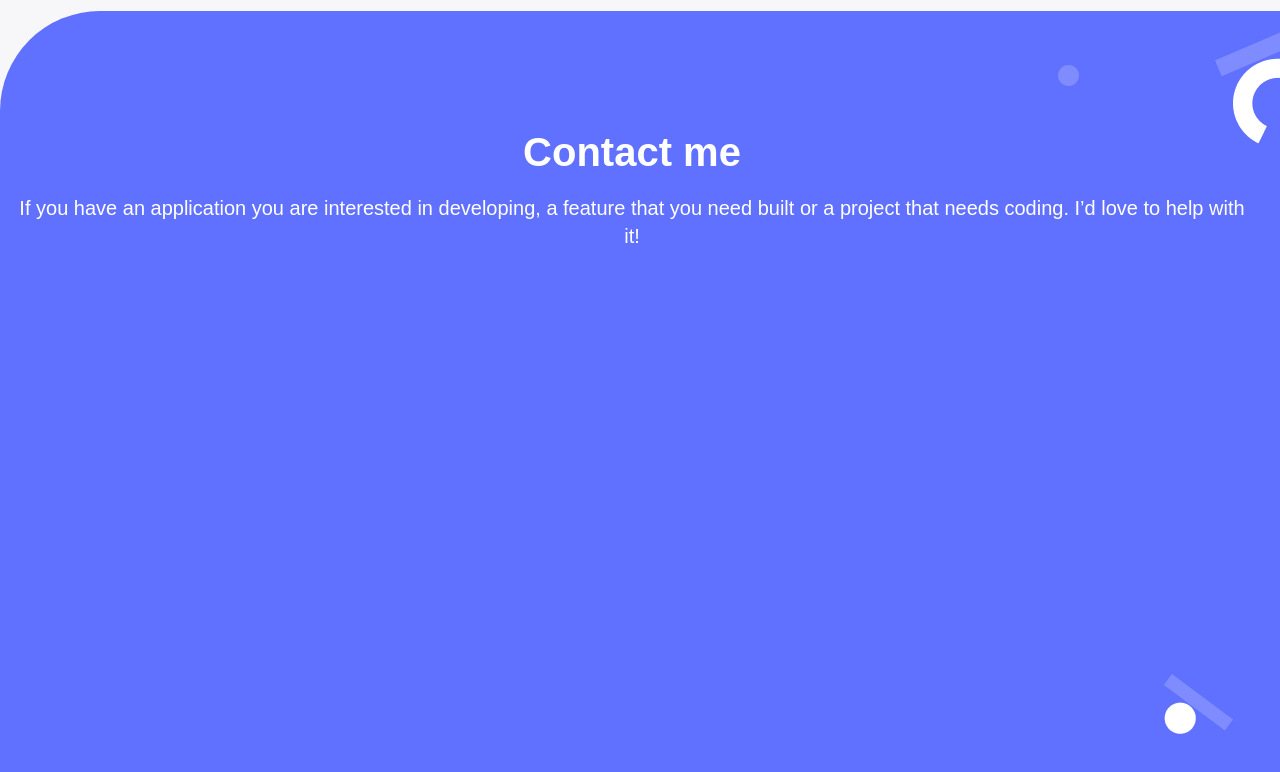
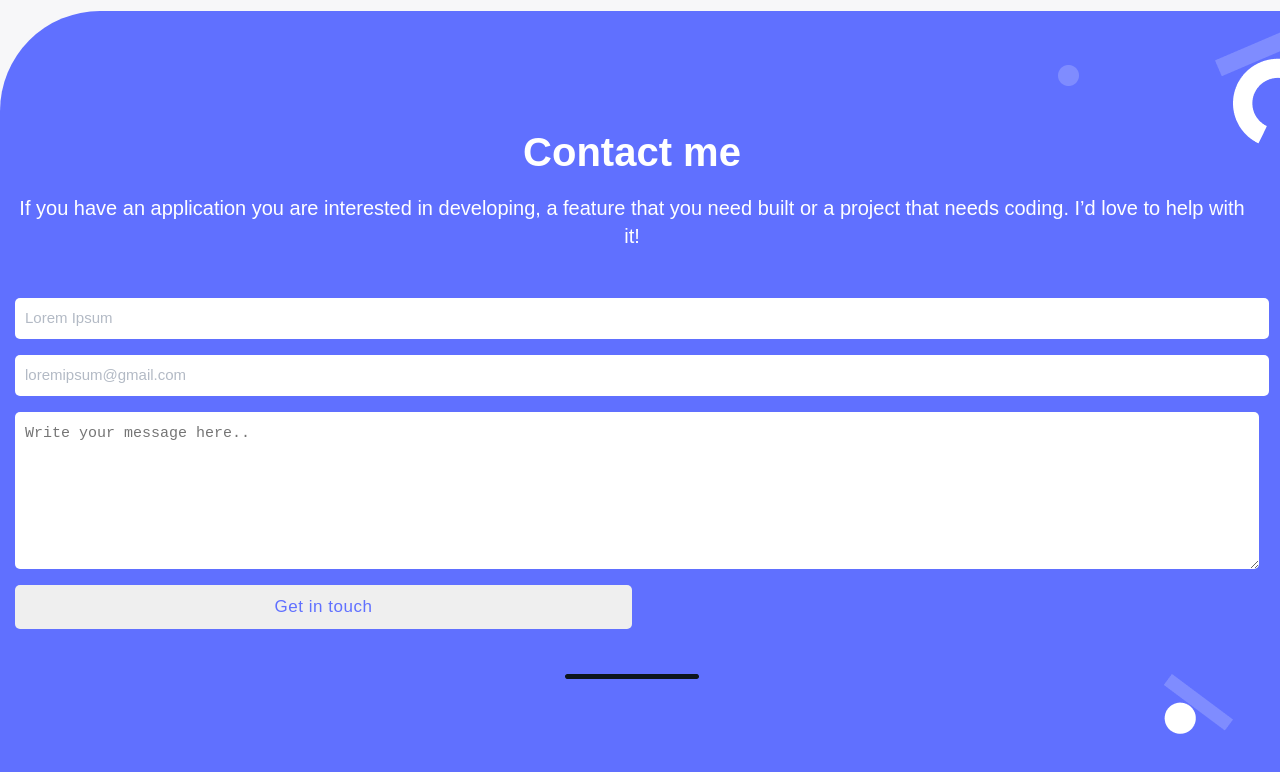
Before and after one commit to malodev1234/Portfolio, a website: page index.html in a window 1280 px wide. Shown: the part 7144-7916 px from the top of the page. Drawn offline with Linux system fonts and the light colour scheme.

Commit message:
Add contact form

```diff
--- a/index.html
+++ b/index.html
@@ -102,7 +102,7 @@
               <li>CSS</li>
               <li>Javascript</li>
             </ul>
-            <button class="see-project">See Project</button>
+            <button class="see-project" type="button">See Project</button>
           </div>
         </div>
 
@@ -133,7 +133,7 @@
               <li>CSS</li>
               <li>Javascript</li>
             </ul>
-            <button class="see-project">See Project</button>
+            <button class="see-project"  type="button">See Project</button>
           </div>
         </div>
 
@@ -164,7 +164,7 @@
               <li>CSS</li>
               <li>Javascript</li>
             </ul>
-            <button class="see-project">See Project</button>
+            <button class="see-project"  type="button">See Project</button>
           </div>
         </div>
 
@@ -195,7 +195,7 @@
               <li>CSS</li>
               <li>Javascript</li>
             </ul>
-            <button class="see-project">See Project</button>
+            <button class="see-project"  type="button">See Project</button>
           </div>
         </div>
       </section>
@@ -322,8 +322,16 @@
           <h2 class="fotter-contact-form-heading">Contact me</h2>
           <p class="fotter-contact-form-subheading">If you have an application you are interested in developing, a feature that you need built or a project that needs coding.
             I’d love to help with it!</p>
+             <form action="https://formspree.io/f/{form_id}" method="post">
+          <input required="required" name="Name" id="Name"  maxlength="30"  placeholder="Lorem Ipsum" type="text">
+          <input required="required" name="email" id="email"   type="email" placeholder="loremipsum@gmail.com">
+          <textarea required="required" maxlength="500" placeholder="Write your message here.."></textarea>
+          <input class="btn-footer-container" value="Get in touch"   type="submit">
+          <section class="fotter-contact-form-imag"><img src="/assets/images/Shape.png" alt="fotter-background-image" class="footer-background-image"></section>
+        </form>
         </section>
         <section class="fotter-contact-form-imag"><img src="assets/images/contact form shapes-mobile.png" alt="fotter-background-image" class="footer-background-image"></section>
+
       </section>
     </main>
     <footer class="footer_container">
--- a/style.css
+++ b/style.css
@@ -309,14 +309,14 @@ ul {
 
 .fotter-contact-form-container {
   min-height: 150vh;
-  border-radius: 100px 0px 0px;
+  border-radius: 100px 0 0;
   margin-top: 88px;
-  background-color: #6070FF;
+  background-color: #6070ff;
   overflow: hidden;
   display: flex;
 }
 
-.fotter-contact-form-imag{
+.fotter-contact-form-imag {
   margin-top: 20px;
 }
 
@@ -333,9 +333,9 @@ ul {
   font-size: 40px;
   font-weight: 700;
   line-height: 52px;
-  letter-spacing: 0em;
+  letter-spacing: 0;
   text-align: center;
-  color: #FFFFFF;
+  color: #fff;
   margin-bottom: 0;
   margin-top: 0;
 }
@@ -345,9 +345,68 @@ ul {
   font-size: 20px;
   font-weight: 400;
   line-height: 28px;
-  letter-spacing: 0em;
+  letter-spacing: 0;
   text-align: center;
-  color: #FFFFFF;
+  color: #fff;
   margin-bottom: 0;
   margin-top: 0;
 }
+
+.fotter-contact-form-text form {
+  display: flex;
+  flex-direction: column;
+  align-content: start;
+  justify-content: center;
+  gap: 1em;
+  margin-top: 2em;
+}
+
+.fotter-contact-form-text input {
+  width: 100%;
+  height: 30%;
+  padding: 10px;
+  border-radius: 5px;
+  border: none;
+  outline-style: none;
+}
+
+.fotter-contact-form-text textarea {
+  width: 100%;
+  height: 50%;
+  border-radius: 5px;
+  border: none;
+  outline-style: none;
+  padding: 10px 0 111px 10px;
+  font-size: 15px;
+  font-weight: 400;
+  line-height: 24px;
+  letter-spacing: 0;
+  text-align: left;
+  color: #b3bac5;
+}
+
+.fotter-contact-form-text input::placeholder,
+.fotter-contact-form-text textarea {
+  font-size: 15px;
+  font-weight: 400;
+  line-height: 24px;
+  letter-spacing: 0;
+  text-align: left;
+  color: #b3bac5;
+}
+
+.fotter-contact-form-text .btn-footer-container {
+  font-size: 17px;
+  font-weight: 500;
+  line-height: 24px;
+  letter-spacing: 0.03em;
+  text-align: center;
+  width: 50%;
+  color: #6070ff;
+}
+
+.fotter-contact-form-text .btn-footer-container:hover {
+  cursor: pointer;
+  background-color: #2f3675;
+  color: #fff;
+}
```
Also changed, not shown: assets/images/Shape.png (added).
